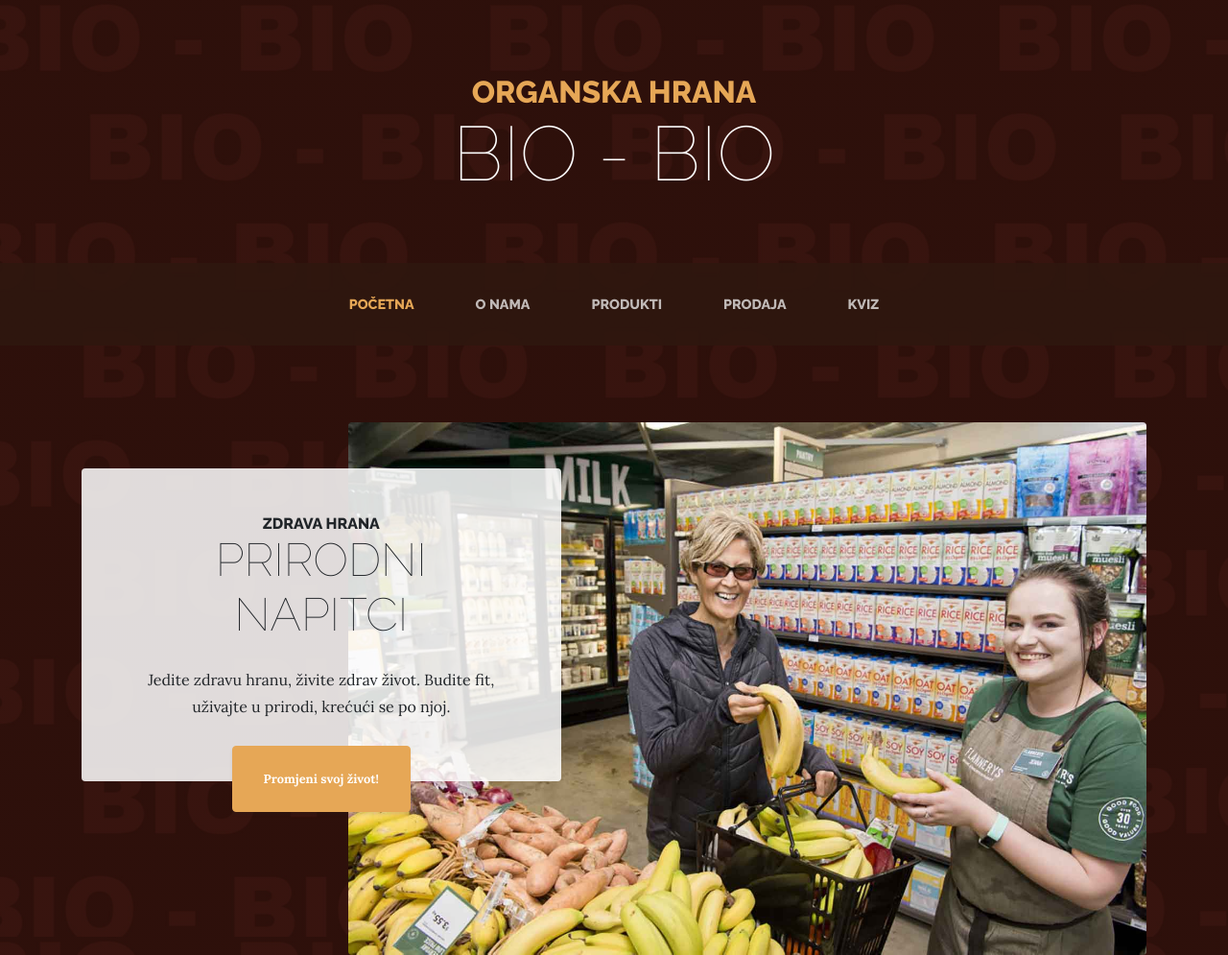
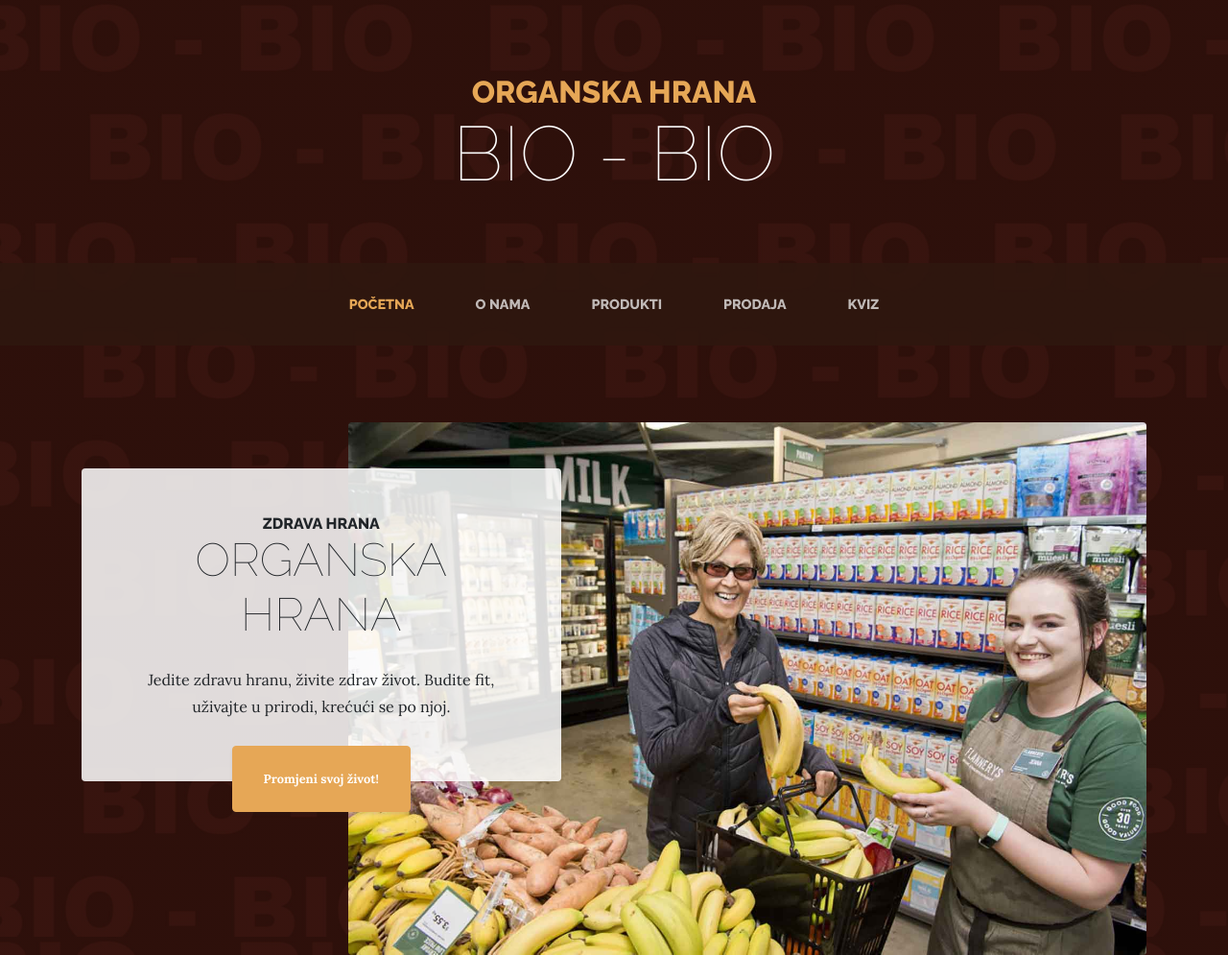
Before and after one commit to IvoGulin/Bio-bio, a plain HTML site: page index.html in a window 1280 px wide. Shown: the top 995 px of the page at 96% size. Drawn offline with Linux system fonts and the light colour scheme.

Commit message:
Add files via upload

```diff
--- a/index.html
+++ b/index.html
@@ -67,7 +67,7 @@
         <div class="intro-text left-0 text-center bg-faded p-5 rounded">
           <h2 class="section-heading mb-4">
             <span class="section-heading-upper">Zdrava hrana</span>
-            <span class="section-heading-lower">Prirodni napitci</span>
+            <span class="section-heading-lower">Organska hrana</span>
           </h2>
           <p class="mb-3">Jedite zdravu hranu, živite zdrav život. Budite fit, uživajte u prirodi, krećući se po njoj.</p>
           <div class="intro-button mx-auto">
```
